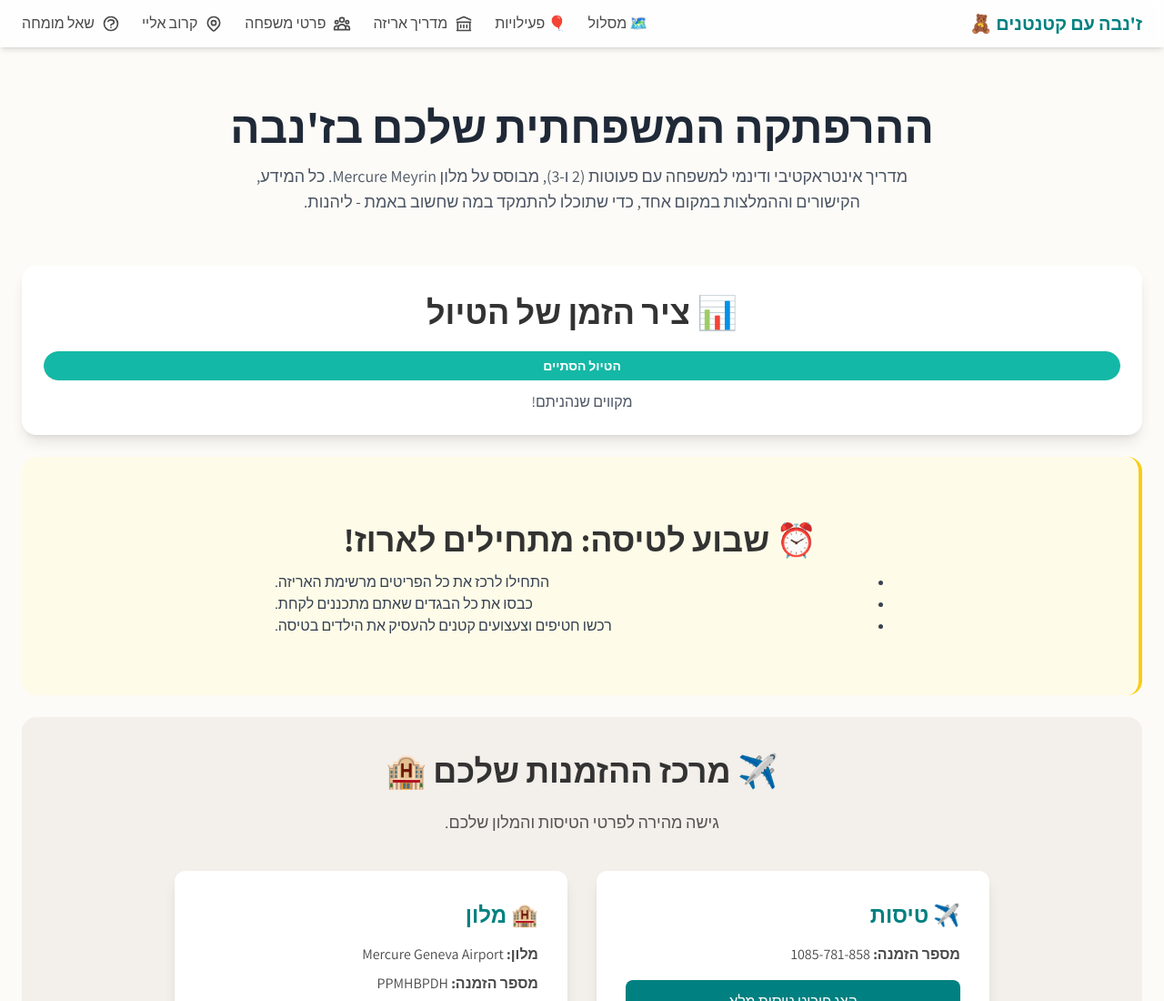
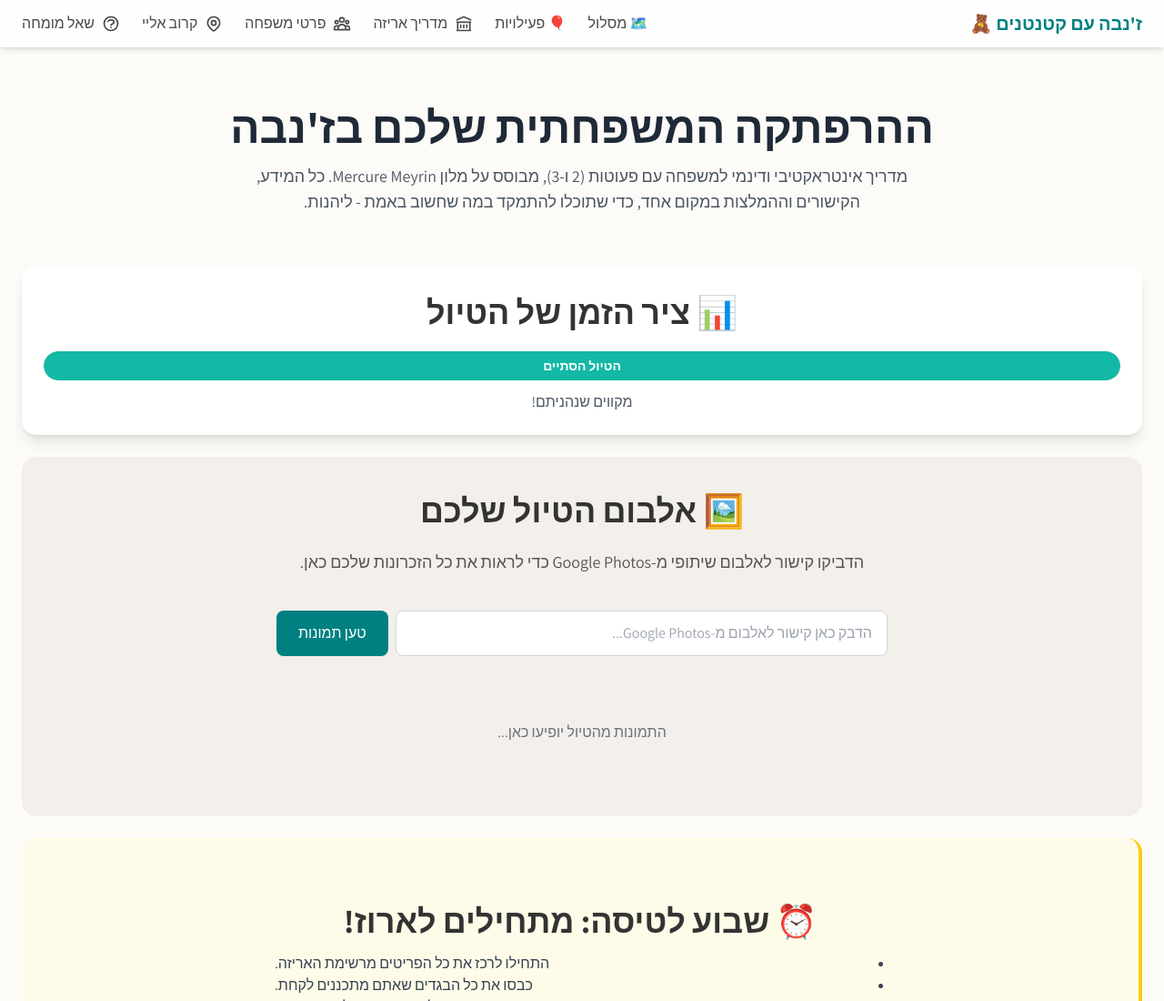
Before and after one commit to Riko5652/geneva-guide, a website: page index.html in a window 1280 px wide. Shown: the top 1100 px of the page at 91% size. Drawn offline with nearby package versions, Linux system fonts and the light colour scheme; no server answers.

Commit message:
Update index.html

```diff
--- a/index.html
+++ b/index.html
@@ -132,6 +132,24 @@
                 <div id="progress-bar-text" class="absolute inset-0 flex items-center justify-center text-white font-bold text-sm truncate px-2"></div>
             </div>
             <div id="progress-bar-info" class="text-center mt-3 text-gray-600"></div>
+        </section>
+
+        <!-- NEW: Photo Gallery Section -->
+        <section id="photo-gallery" class="bg-secondary rounded-2xl">
+            <h2 class="section-title">🖼️ אלבום הטיול שלכם</h2>
+            <p class="section-subtitle">הדביקו קישור לאלבום שיתופי מ-Google Photos כדי לראות את כל הזכרונות שלכם כאן.</p>
+            <div class="max-w-2xl mx-auto flex flex-col sm:flex-row gap-2 mb-6">
+                <input type="url" id="photos-link-input" class="flex-1 border border-gray-300 rounded-lg py-3 px-4" placeholder="הדבק כאן קישור לאלבום מ-Google Photos...">
+                <button id="load-photos-btn" class="btn-primary px-6 py-3 rounded-lg">טען תמונות</button>
+            </div>
+            <div id="photos-grid-container" class="max-w-5xl mx-auto">
+                <div id="photos-grid-placeholder" class="text-center text-gray-500 py-12">
+                    <p>התמונות מהטיול יופיעו כאן...</p>
+                </div>
+                 <div id="photos-grid" class="hidden grid-cols-2 md:grid-cols-3 lg:grid-cols-4 gap-4">
+                    <!-- Photos will be injected here by JavaScript -->
+                </div>
+            </div>
         </section>
 
         <!-- Time Sensitive Actions Section -->
```
